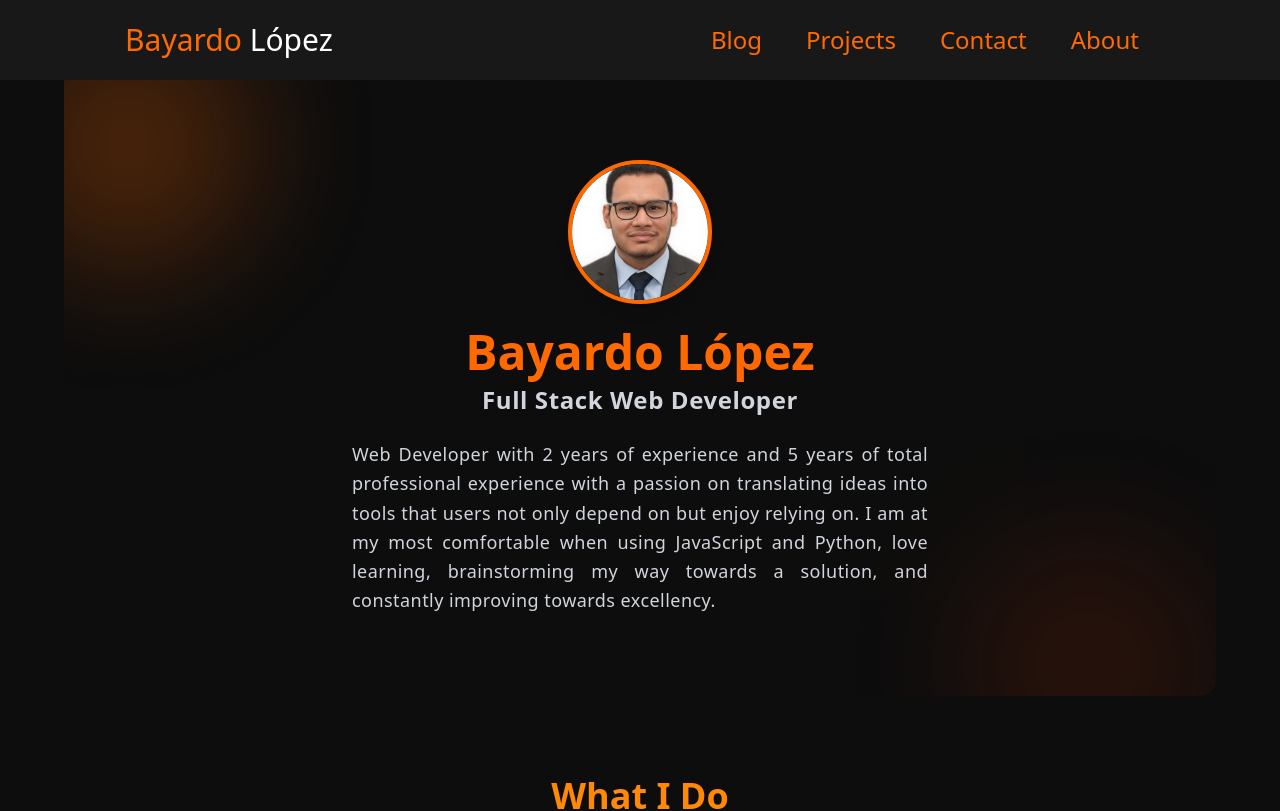
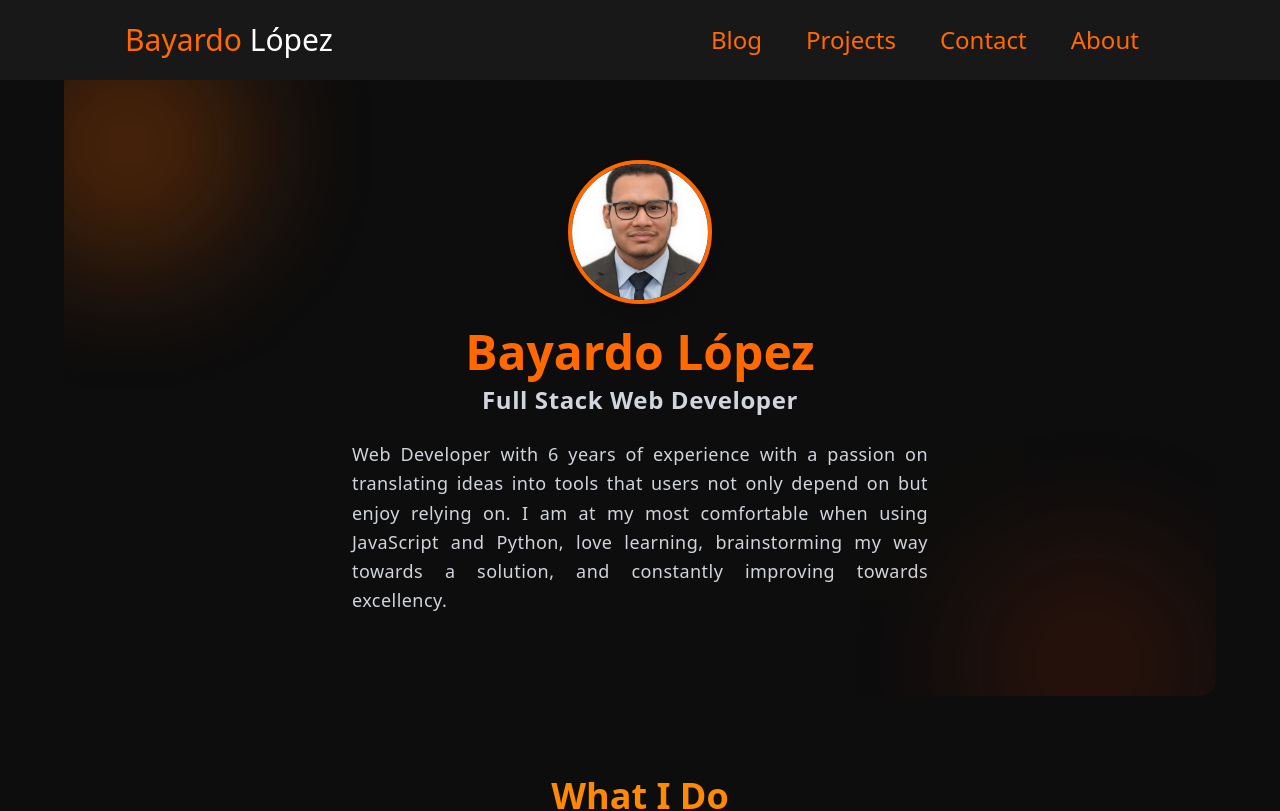
Before and after one commit to MrTato/personal-portfolio-vue, a Vue app: page / in a window 1280 px wide. Shown: the top 811 px of the page. Built offline with nearby package versions, Linux system fonts and the light colour scheme.

Commit message:
modified my personal description

```diff
--- a/src/views/HomeView.vue
+++ b/src/views/HomeView.vue
@@ -10,7 +10,7 @@ import SkillsSection from '@/components/Home/SkillsSection.vue'
       profileImage="/profile.webp"
       name="Bayardo López"
       profession="Full Stack Web Developer"
-      description="Web Developer with 2 years of experience and 5 years of total professional experience with a passion on translating ideas into tools that users not only depend on but enjoy relying on. I am at my most comfortable when using JavaScript and Python, love learning, brainstorming my way towards a solution, and constantly improving towards excellency."
+      description="Web Developer with 6 years of experience with a passion on translating ideas into tools that users not only depend on but enjoy relying on. I am at my most comfortable when using JavaScript and Python, love learning, brainstorming my way towards a solution, and constantly improving towards excellency."
       class="w-screen lg:w-6xl"
     />
 
```
